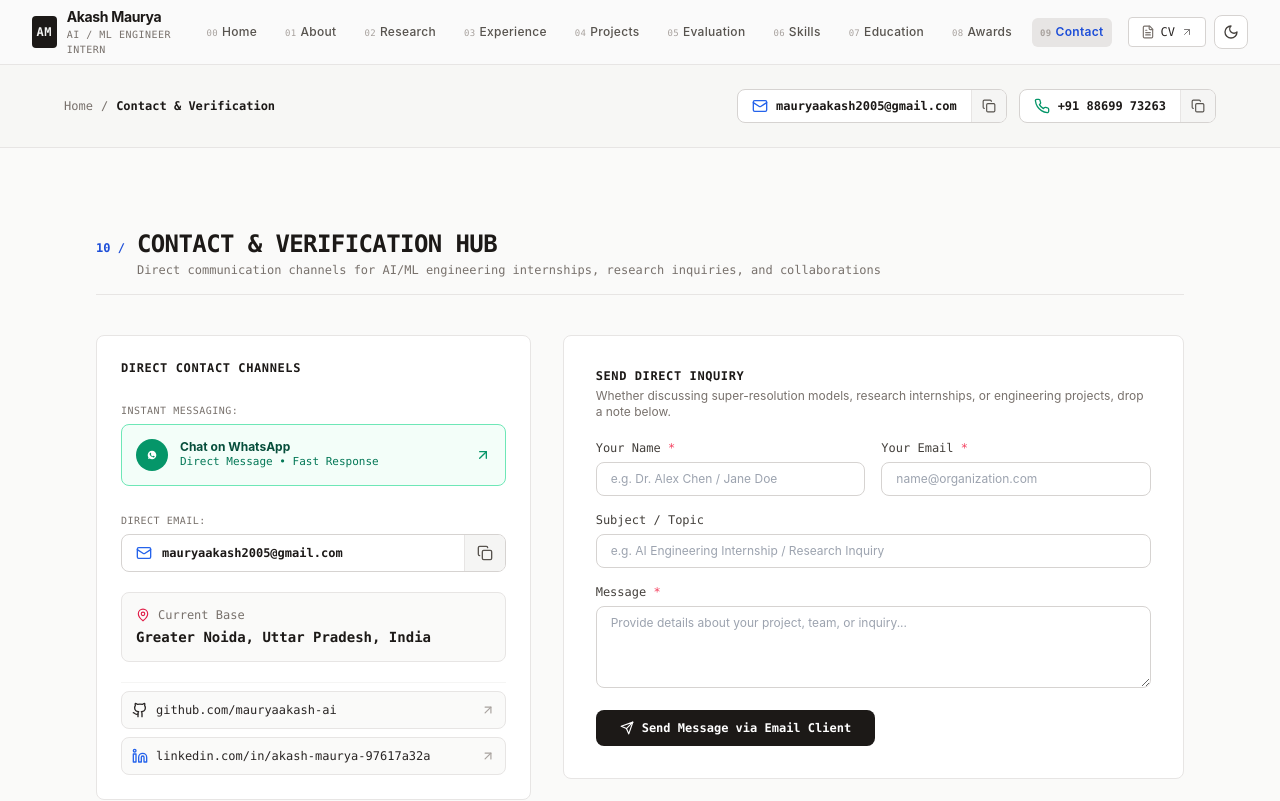
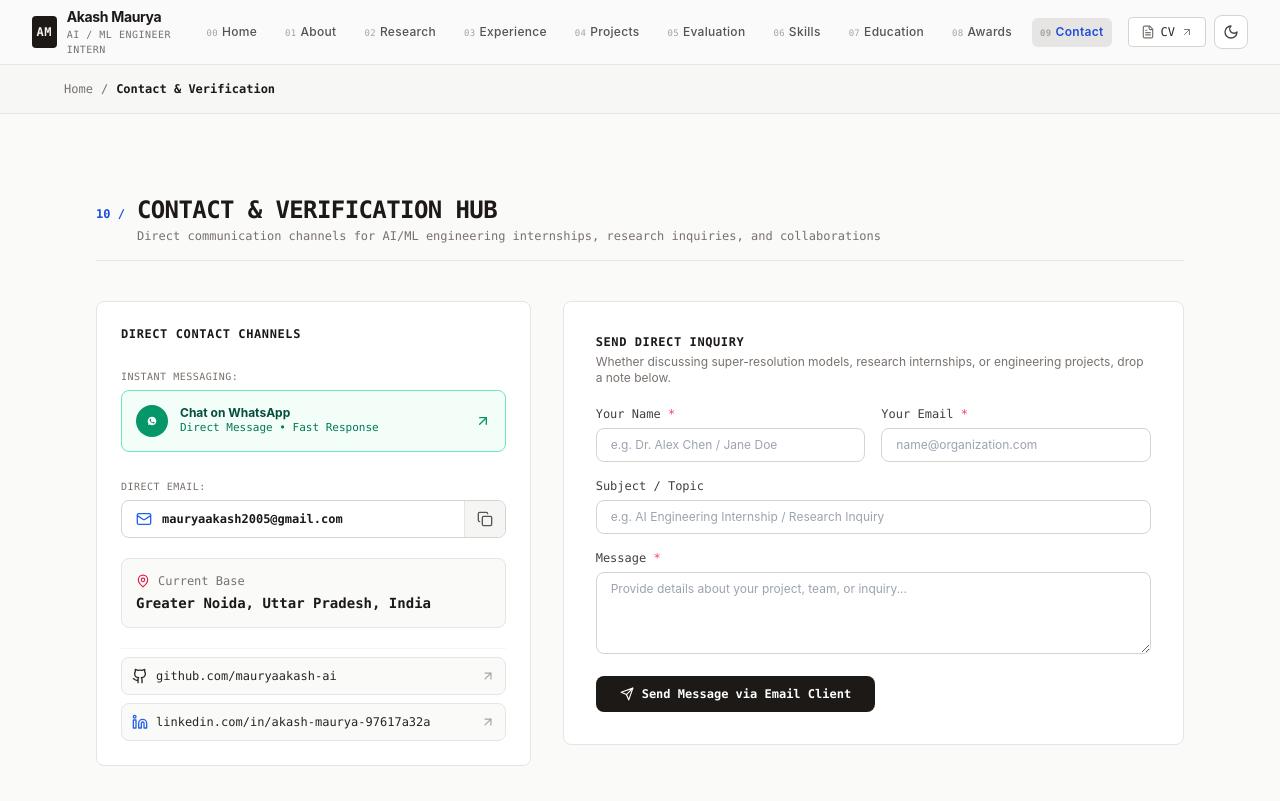
Before and after one commit to mauryaakash-ai/Akash-Maurya, a Next.js app: page /contact in a window 1280 px wide. Shown: the top 801 px of the page. Built offline with nearby package versions, Linux system fonts and the light colour scheme.

Commit message:
fix: remove top contact buttons banner from contact page

```diff
--- a/app/contact/page.tsx
+++ b/app/contact/page.tsx
@@ -5,11 +5,10 @@ import { ArrowLeft } from 'lucide-react';
 import { Navbar } from '@/components/layout/Navbar';
 import { Footer } from '@/components/layout/Footer';
 import { ContactSection } from '@/components/sections/ContactSection';
-import { ContactButtons } from '@/components/ui/ContactButtons';
 
 export const metadata: Metadata = {
   title: 'Contact Akash Maurya — Direct Verification & Communication',
-  description: 'Direct contact buttons for email and phone, verified GitHub and LinkedIn profiles, and contact message dispatcher.',
+  description: 'Direct communication channels via email and WhatsApp, verified GitHub and LinkedIn profiles, and contact message dispatcher.',
 };
 
 export default function ContactPage() {
@@ -17,15 +16,14 @@ export default function ContactPage() {
     <div className="flex flex-col min-h-screen">
       <Navbar />
       <main className="flex-1">
-        {/* Page Banner */}
-        <div className="border-b border-stone-200 dark:border-stone-800 bg-stone-100/60 dark:bg-stone-900/60 py-6 px-4 sm:px-6 lg:px-8">
-          <div className="max-w-6xl mx-auto flex flex-col sm:flex-row sm:items-center justify-between gap-4">
+        {/* Clean Page Banner */}
+        <div className="border-b border-stone-200 dark:border-stone-800 bg-stone-100/60 dark:bg-stone-900/60 py-4 px-4 sm:px-6 lg:px-8">
+          <div className="max-w-6xl mx-auto flex items-center justify-between">
             <div className="flex items-center gap-2 text-xs font-mono text-stone-500 dark:text-stone-400">
               <Link href="/" className="hover:text-blue-600 transition-colors">Home</Link>
               <span>/</span>
               <span className="text-stone-900 dark:text-stone-100 font-semibold">Contact & Verification</span>
             </div>
-            <ContactButtons showLabels={false} size="sm" />
           </div>
         </div>
 
--- a/components/ui/ContactButtons.tsx
+++ /dev/null
@@ -1,85 +0,0 @@
-'use client';
-
-import React, { useState } from 'react';
-import { Mail, Phone, Copy, Check, ArrowUpRight, MessageSquare } from 'lucide-react';
-import { profileData } from '@/data/profile';
-
-interface ContactButtonsProps {
-  size?: 'sm' | 'md' | 'lg';
-  showLabels?: boolean;
-  className?: string;
-}
-
-export function ContactButtons({ size = 'md', showLabels = true, className = '' }: ContactButtonsProps) {
-  const [copiedEmail, setCopiedEmail] = useState(false);
-  const [copiedPhone, setCopiedPhone] = useState(false);
-
-  const copyToClipboard = (text: string, type: 'email' | 'phone') => {
-    navigator.clipboard.writeText(text);
-    if (type === 'email') {
-      setCopiedEmail(true);
-      setTimeout(() => setCopiedEmail(false), 2000);
-    } else {
-      setCopiedPhone(true);
-      setTimeout(() => setCopiedPhone(false), 2000);
-    }
-  };
-
-  return (
-    <div className={`flex flex-wrap items-center gap-3 ${className}`}>
-      {/* Email Button Group */}
-      <div className="inline-flex items-stretch rounded-lg border border-stone-300 dark:border-stone-700 bg-white dark:bg-stone-900 shadow-2xs hover:border-blue-600 dark:hover:border-blue-500 transition-all overflow-hidden">
-        <a
-          href={`mailto:${profileData.email}`}
-          className="inline-flex items-center gap-2 px-3.5 py-2 text-xs font-mono text-stone-900 dark:text-stone-100 hover:bg-stone-50 dark:hover:bg-stone-800 transition-colors focus:outline-none"
-          title={`Send email to ${profileData.email}`}
-        >
-          <Mail className="w-4 h-4 text-blue-600 dark:text-blue-400 shrink-0" />
-          <div className="flex flex-col text-left">
-            {showLabels && <span className="text-[10px] text-stone-500 dark:text-stone-400 font-sans leading-none">Email Button</span>}
-            <span className="font-semibold leading-tight">{profileData.email}</span>
-          </div>
-        </a>
-        <button
-          onClick={() => copyToClipboard(profileData.email, 'email')}
-          aria-label="Copy email address"
-          title="Copy email to clipboard"
-          className="px-2.5 bg-stone-100 dark:bg-stone-800 border-l border-stone-200 dark:border-stone-700 text-stone-600 dark:text-stone-300 hover:text-stone-950 dark:hover:text-white hover:bg-stone-200 dark:hover:bg-stone-700 transition-colors flex items-center justify-center"
-        >
-          {copiedEmail ? (
-            <Check className="w-3.5 h-3.5 text-emerald-600 dark:text-emerald-400" />
-          ) : (
-            <Copy className="w-3.5 h-3.5" />
-          )}
-        </button>
-      </div>
-
-      {/* Phone Button Group */}
-      <div className="inline-flex items-stretch rounded-lg border border-stone-300 dark:border-stone-700 bg-white dark:bg-stone-900 shadow-2xs hover:border-emerald-600 dark:hover:border-emerald-500 transition-all overflow-hidden">
-        <a
-          href={`tel:${profileData.phone.replace(/\s+/g, '')}`}
-          className="inline-flex items-center gap-2 px-3.5 py-2 text-xs font-mono text-stone-900 dark:text-stone-100 hover:bg-stone-50 dark:hover:bg-stone-800 transition-colors focus:outline-none"
-          title={`Call ${profileData.phone}`}
-        >
-          <Phone className="w-4 h-4 text-emerald-600 dark:text-emerald-400 shrink-0" />
-          <div className="flex flex-col text-left">
-            {showLabels && <span className="text-[10px] text-stone-500 dark:text-stone-400 font-sans leading-none">Phone / WhatsApp Button</span>}
-            <span className="font-semibold leading-tight">{profileData.phone}</span>
-          </div>
-        </a>
-        <button
-          onClick={() => copyToClipboard(profileData.phone, 'phone')}
-          aria-label="Copy phone number"
-          title="Copy phone number to clipboard"
-          className="px-2.5 bg-stone-100 dark:bg-stone-800 border-l border-stone-200 dark:border-stone-700 text-stone-600 dark:text-stone-300 hover:text-stone-950 dark:hover:text-white hover:bg-stone-200 dark:hover:bg-stone-700 transition-colors flex items-center justify-center"
-        >
-          {copiedPhone ? (
-            <Check className="w-3.5 h-3.5 text-emerald-600 dark:text-emerald-400" />
-          ) : (
-            <Copy className="w-3.5 h-3.5" />
-          )}
-        </button>
-      </div>
-    </div>
-  );
-}
```
